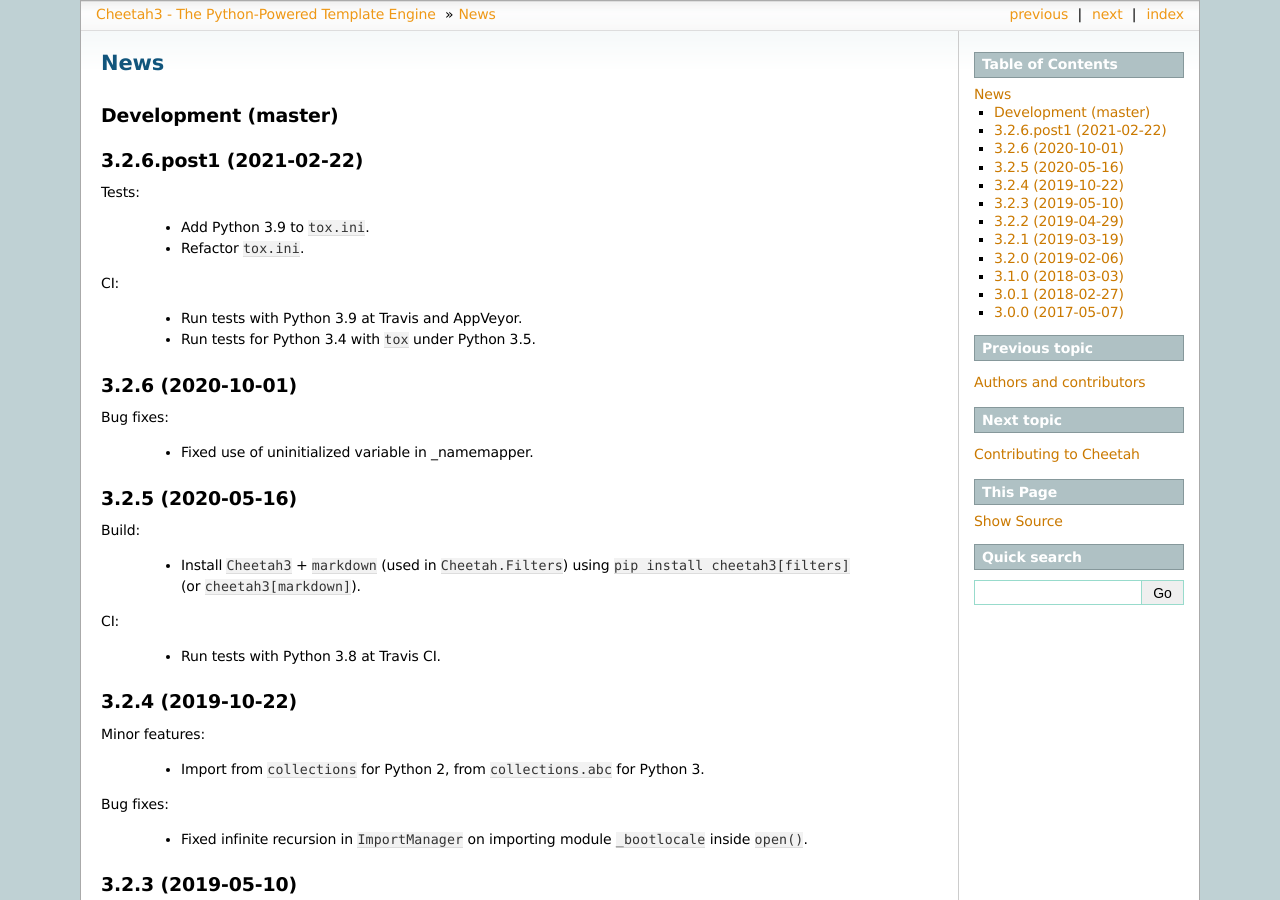
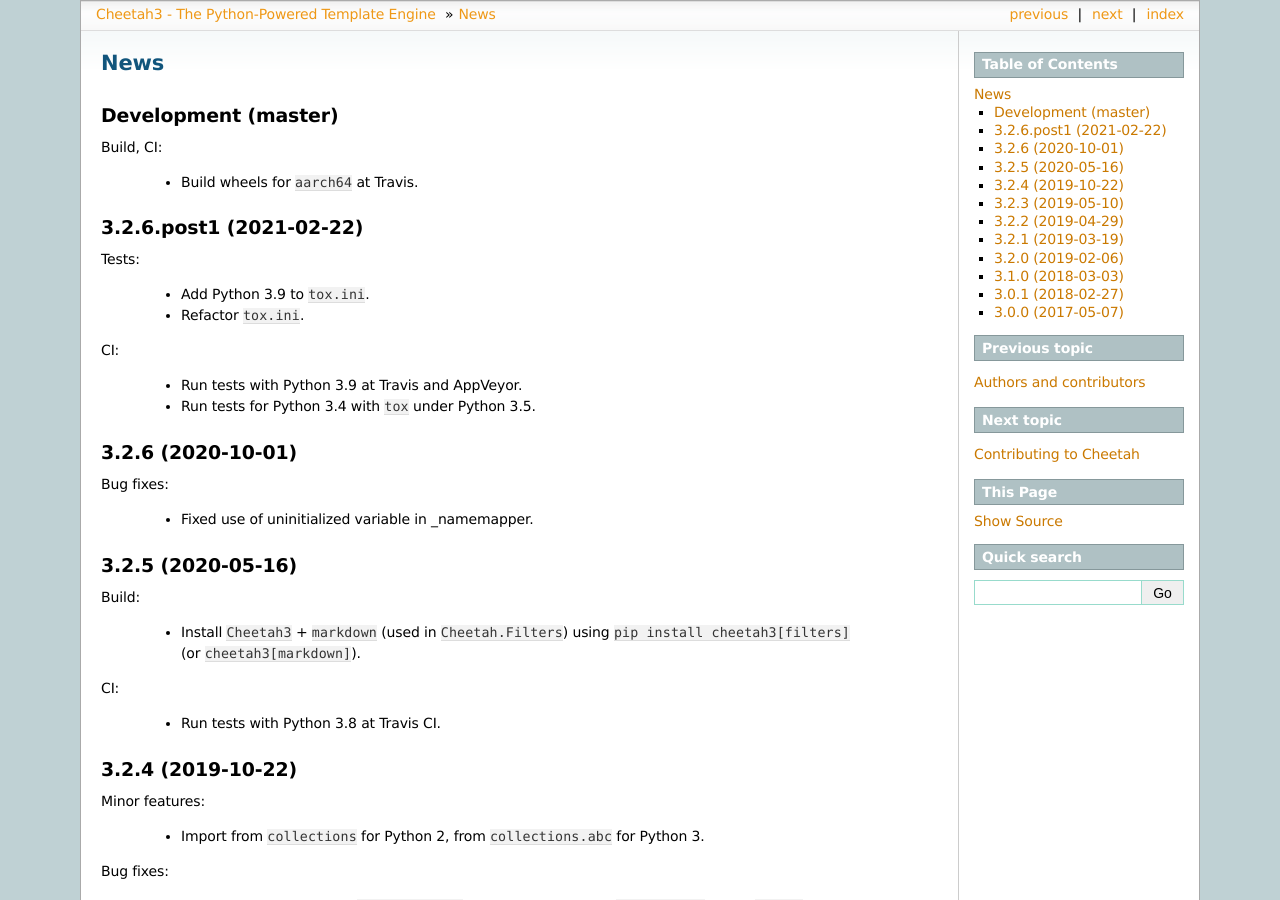
Before and after one commit to CheetahTemplate3/cheetah3, a Sphinx documentation site: the page built from docs/news.rst, in a window 1280 px wide and 900 px high. Built offline with Sphinx 7.4.7, drawn with Linux system fonts in a browser that asks for light colours.

```diff
--- a/docs/authors.rst
+++ b/docs/authors.rst
@@ -35,4 +35,5 @@ Contributions have been made by:
 * Yegor Yefremov <yegorslists at googlemail.com>
 * Andrew J. Hesford <ajh at sideband.org>
 * Victor Stinner <vstinner at python.org>
+* odidev <odidev at puresoftware.com>
 * Oleg Broytman <phd@phdru.name>
--- a/docs/news.rst
+++ b/docs/news.rst
@@ -3,6 +3,10 @@ News
 
 Development (master)
 --------------------
+
+Build, CI:
+
+  - Build wheels for ``aarch64`` at Travis.
 
 3.2.6.post1 (2021-02-22)
 ------------------------
```
